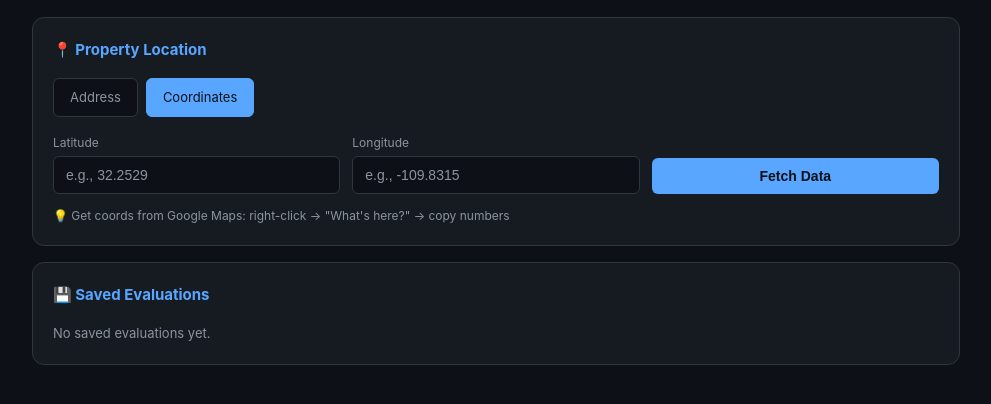
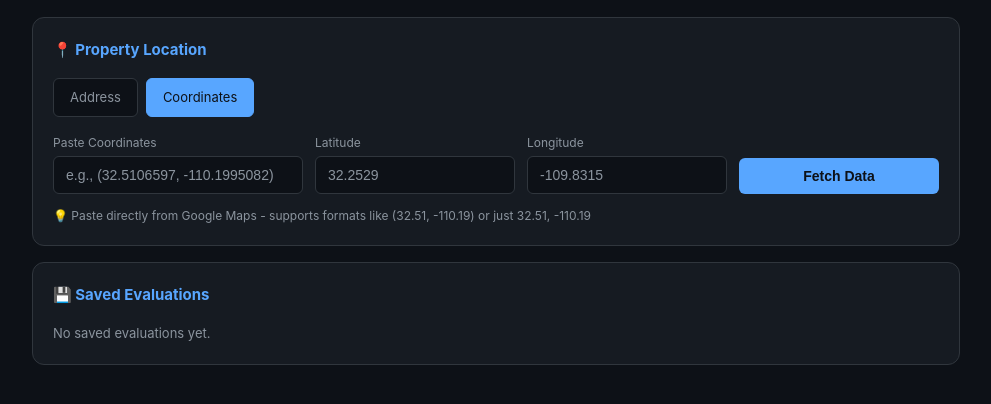
Before and after one commit to cactusLobster/land-evaluator-pro, a plain HTML site: page index.html in a window 1280 px wide. Both pictures are taken after a click on the element "Coordinates". Shown: the part 84-488 px from the top of the page, without its empty margins (144-1135 px from the left). Drawn offline with Linux system fonts and the light colour scheme.

Commit message:
Add Google Maps coordinate paste support

```diff
--- a/index.html
+++ b/index.html
@@ -318,19 +318,23 @@
 
         <div id="coordsInput" class="hidden">
             <div class="input-row">
+                <div class="input-group" style="flex: 2;">
+                    <label>Paste Coordinates</label>
+                    <input type="text" id="coordsPaste" placeholder="e.g., (32.5106597, -110.1995082)" oninput="parseCoords()">
+                </div>
                 <div class="input-group">
                     <label>Latitude</label>
-                    <input type="text" id="lat" placeholder="e.g., 32.2529">
+                    <input type="text" id="lat" placeholder="32.2529">
                 </div>
                 <div class="input-group">
                     <label>Longitude</label>
-                    <input type="text" id="lon" placeholder="e.g., -109.8315">
+                    <input type="text" id="lon" placeholder="-109.8315">
                 </div>
                 <div class="input-group" style="display: flex; align-items: flex-end;">
                     <button onclick="lookupCoords()" id="coordsBtn" style="width: 100%;">Fetch Data</button>
                 </div>
             </div>
-            <p class="helper-text">💡 Get coords from Google Maps: right-click → "What's here?" → copy numbers</p>
+            <p class="helper-text">💡 Paste directly from Google Maps - supports formats like (32.51, -110.19) or just 32.51, -110.19</p>
         </div>
 
         <div id="status" class="hidden"></div>
@@ -515,6 +519,29 @@
             event.target.classList.add('active');
             document.getElementById('addressInput').classList.toggle('hidden', mode !== 'address');
             document.getElementById('coordsInput').classList.toggle('hidden', mode !== 'coords');
+        }
+
+        function parseCoords() {
+            const input = document.getElementById('coordsPaste').value.trim();
+            if (!input) return;
+
+            // Remove parentheses, brackets, and extra whitespace
+            let cleaned = input.replace(/[()[\]]/g, '').trim();
+
+            // Try to extract two numbers (lat, lon)
+            // Supports: "32.51, -110.19" or "32.51 -110.19" or "32.51,-110.19"
+            const match = cleaned.match(/(-?\d+\.?\d*)[,\s]+(-?\d+\.?\d*)/);
+
+            if (match) {
+                const lat = parseFloat(match[1]);
+                const lon = parseFloat(match[2]);
+
+                // Basic validation: lat should be -90 to 90, lon -180 to 180
+                if (lat >= -90 && lat <= 90 && lon >= -180 && lon <= 180) {
+                    document.getElementById('lat').value = lat;
+                    document.getElementById('lon').value = lon;
+                }
+            }
         }
 
         async function lookupAddress() {
```
